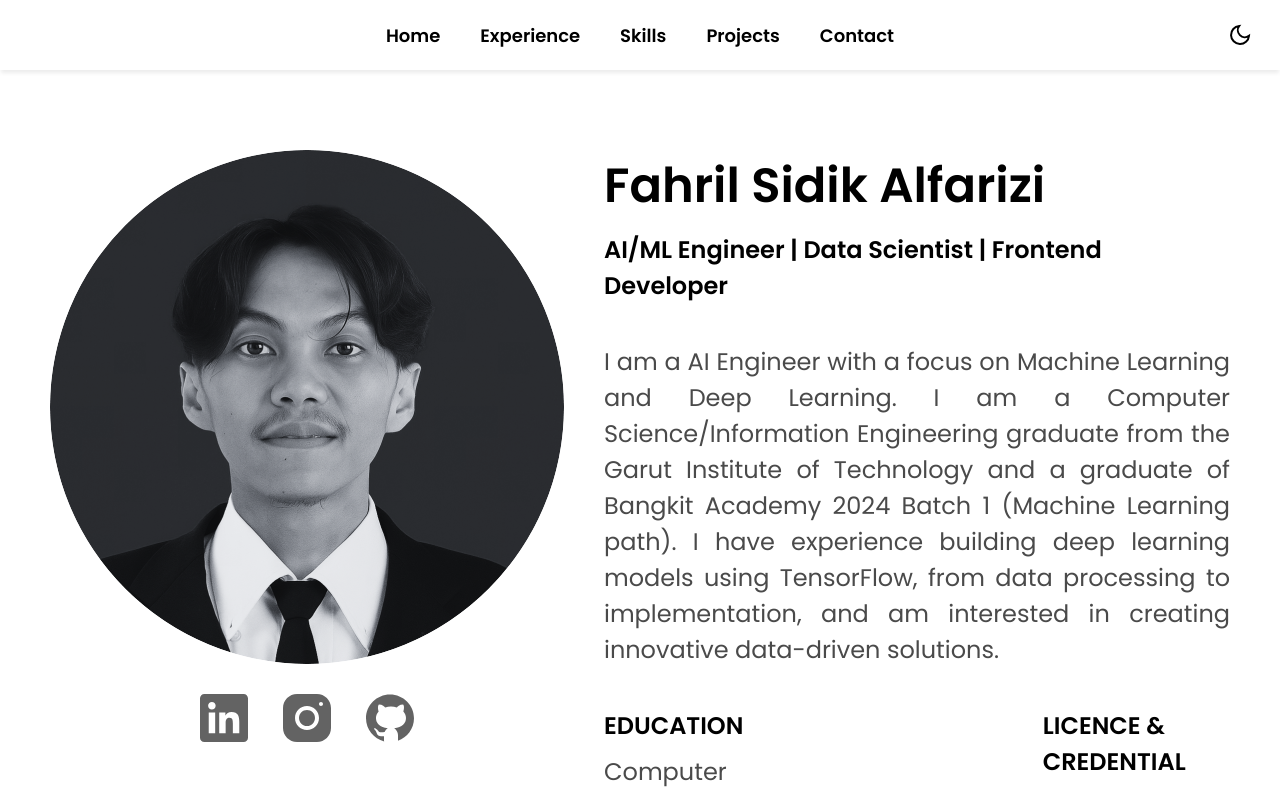
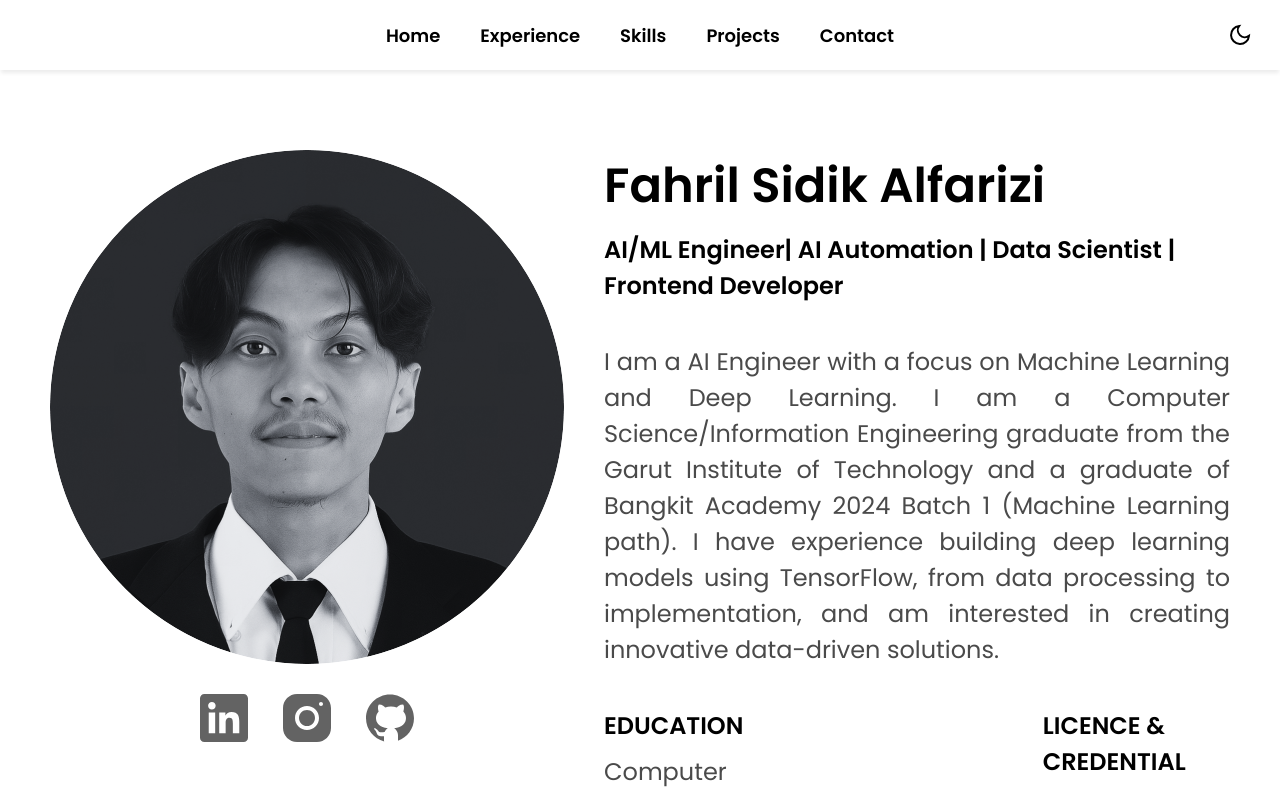
Before and after one commit to fahrilalfariziii/Web-portfolio, a React (Vite) app: page / in a window 1280 px wide. Shown: the top 791 px of the page. Built offline with nearby package versions, Linux system fonts and the light colour scheme; no server answers.

Commit message:
Update Skill dan About

```diff
--- a/src/components/About.jsx
+++ b/src/components/About.jsx
@@ -29,7 +29,7 @@ const About = () => {
       </div>
       <div className="about-content">
         <h1>Fahril Sidik Alfarizi</h1>
-        <h2>AI/ML Engineer | Data Scientist | Frontend Developer</h2>
+        <h2>AI/ML Engineer| AI Automation | Data Scientist | Frontend Developer</h2>
         <p>
           I am a AI Engineer with a focus on Machine Learning and Deep Learning.
           I am a Computer Science/Information Engineering graduate from the Garut Institute of Technology
--- a/src/components/Skills.jsx
+++ b/src/components/Skills.jsx
@@ -17,6 +17,7 @@ const Skills = () => {
     { name: 'React', logo: asset('assets/react.svg'), level: 78 },
     { name: 'PHP', logo: asset('assets/php_logo.svg'), level: 70 },
     { name: 'MySQL', logo: asset('assets/mysql_logo.svg'), level: 72 },
+    { name: 'n8n', logo: asset('assets/n8n-color.svg'), level: 75 },
     { name: 'TensorFlow', logo: asset('assets/tensorflow_logo.svg'), level: 88 },
     { name: 'PyTorch', logo: asset('assets/pytorch_logo.svg'), level: 75 },
     { name: 'Hugging Face', logo: asset('assets/hf-logo.svg'), level: 70 },
```
Also changed, not shown: public/assets/n8n-color.svg (added), src/assets/n8n-color.svg (added).
